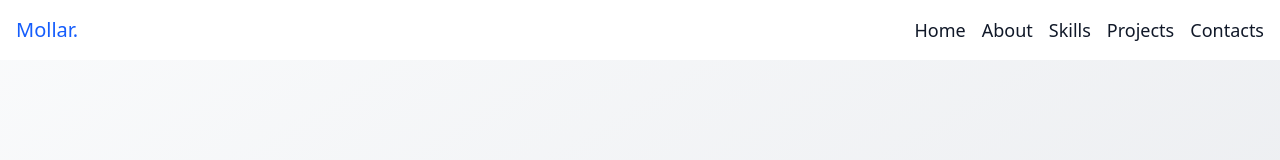
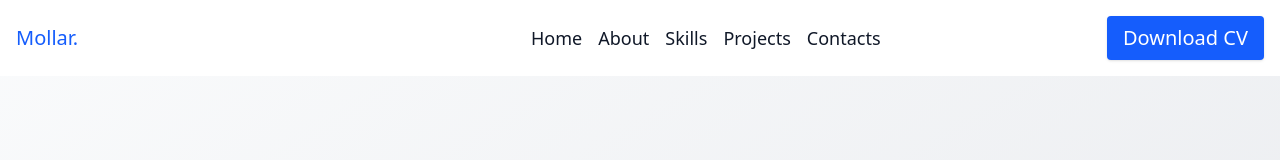
Before and after one commit to Dev-Minteh/my-portfolio-website, a React (Vite) app: page / in a window 1280 px wide. Shown: the top 160 px of the page. Built offline with nearby package versions, Linux system fonts and the light colour scheme.

Commit message:
added cv to the portfolio

```diff
--- a/src/components/HeroSection.jsx
+++ b/src/components/HeroSection.jsx
@@ -27,7 +27,7 @@ const HeroSection = () => {
          animate={{ opacity: 1, y: 0 }}
          transition={{ delay: 1, duration: 0.8 }} className="flex flex-wrap gap-4 pt-8">
             <a
-              href="https://github.com/yourusername"
+              href="https://github.com/Dev-Minteh"
               target="_blank"
               rel="noopener noreferrer"
               className="inline-flex items-center px-6 py-2 bg-black text-white rounded-lg shadow hover:bg-gray-800 transition-all"
--- a/src/components/Nav.jsx
+++ b/src/components/Nav.jsx
@@ -6,7 +6,7 @@ export default function Nav() {
 
   return (
     <nav className="font-sans text-xl font-medium text-gray-900 p-4 font-bold bg-white shadow">
-      <div className="flex justify-between items-center">
+      {/* <div className="flex justify-between items-center">
         <h1 className="text-blue-600 font-sans">Mollar.</h1>
         <button
           className="md:hidden flex flex-col gap-1"
@@ -22,6 +22,34 @@ export default function Nav() {
           <li>Projects</li>
           <li>Contacts</li>
         </ul>
+      </div> */}
+       <div className="flex justify-between items-center">
+        <h1 className="text-blue-600 font-sans">Mollar.</h1>
+        <div className="flex items-center gap-4">
+
+          <button
+            className="md:hidden flex flex-col gap-1"
+            onClick={() => setOpen(!open)}
+            aria-label="Toggle menu"
+          >
+            <FiMenu className="text-2xl" />
+          </button>
+        </div>
+        <ul className="hidden md:flex gap-4 md:text-lg">
+          <li><a href="#home">Home</a></li>
+          <li className="cursor-pointer"><a href="#about">About</a></li>
+          <li className="cursor-pointer"><a href="#skills">Skills</a></li>
+          <li>Projects</li>
+          <li>Contacts</li>
+        </ul>
+         <a
+            href="public\Modou_Lamin_Minteh_CV.pdf"
+            target="_blank"
+            rel="noopener noreferrer"
+            className="hidden md:inline-block bg-blue-600 text-white px-4 py-2 rounded shadow hover:bg-blue-700 transition"
+          >
+            Download CV
+          </a>
       </div>
       {open && (
         <ul className="flex flex-col gap-2 mt-2 md:hidden bg-white shadow rounded p-2">
@@ -30,6 +58,16 @@ export default function Nav() {
           <li>Skills</li>
           <li>Projects</li>
           <li>Contacts</li>
+          <li>
+              <a
+              href="/cv.pdf"
+              target="_blank"
+              rel="noopener noreferrer"
+              className="block bg-blue-600 text-white px-4 py-2 rounded shadow hover:bg-blue-700 transition mt-2"
+            >
+              Download CV
+            </a>
+          </li>
         </ul>
       )}
     </nav>
```
Also changed, not shown: 1 other file (tests, documents, lock files or other folders).
